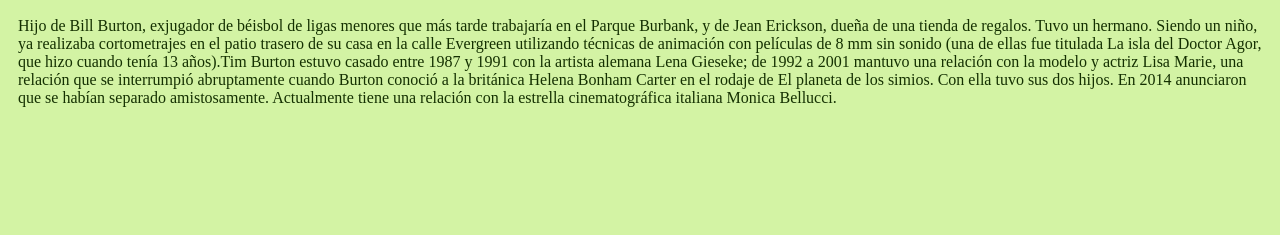
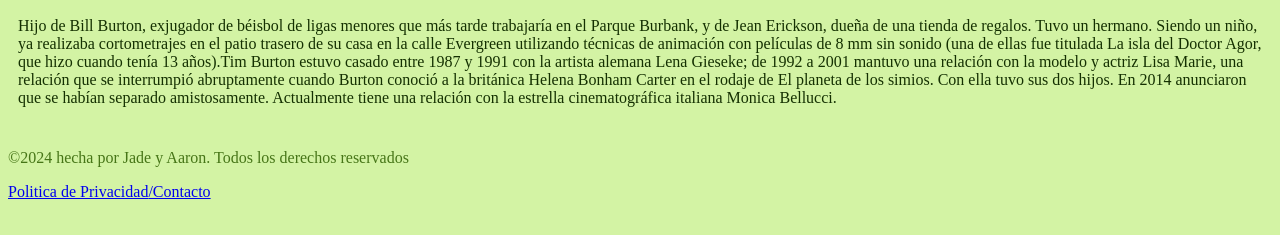
Before and after one commit to Jade-Aaron/proyecto, a plain HTML site: page TPhistoria.html in a window 1280 px wide. Shown: the part 475-710 px from the top of the page. Drawn offline with Linux system fonts and the light colour scheme.

Commit message:
Add files via upload

```diff
--- a/TPhistoria.html
+++ b/TPhistoria.html
@@ -29,5 +29,9 @@
                 Actualmente tiene una relación con la estrella cinematográfica italiana Monica Bellucci. </p>
         </main>
     </header>
+    <footer>
+        <p>&copy;2024 hecha por Jade y Aaron. Todos los derechos reservados</p>
+        <p><a href="Politica de Privacidad">Politica de Privacidad</a><a href="Contacto>">/Contacto</a></p>
+    </footer>
 </body>
 </html>
```
